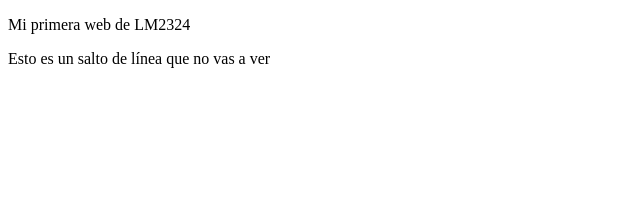
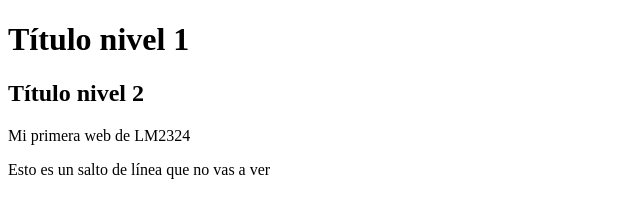
Before and after one commit to IvanT004/LM2324, a plain HTML site: page Tema 2/Pagina1.html in a window 1280 px wide. Shown: the whole page, without its empty margins (0-640 px from the left). Drawn offline with Linux system fonts and the light colour scheme.

Commit message:
Añadidos encabezados

```diff
--- a/Tema 2/Pagina1.html
+++ b/Tema 2/Pagina1.html
@@ -7,6 +7,9 @@
 </head>
 <body>
 
+    <h1>Título nivel 1</h1>
+    <h2>Título nivel 2</h2>
+
     <p>Mi primera web de LM2324</p>
 
     <p>Esto es un salto de línea que no vas a ver</p>
```
